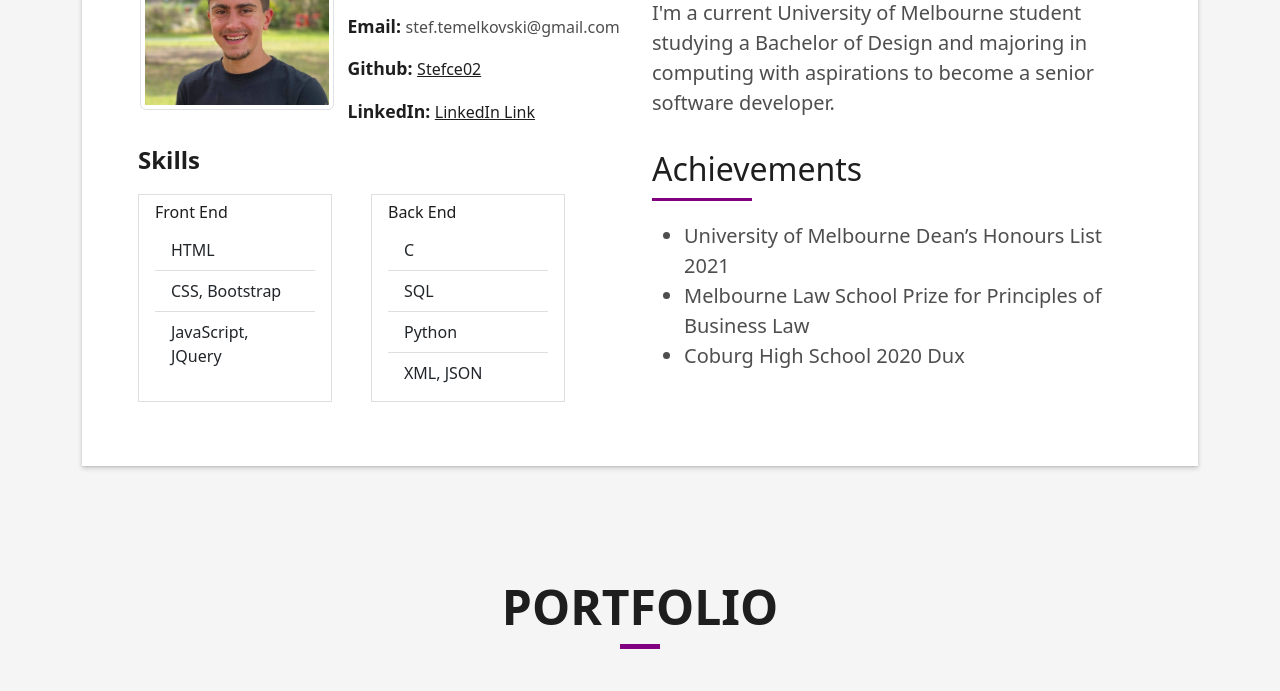
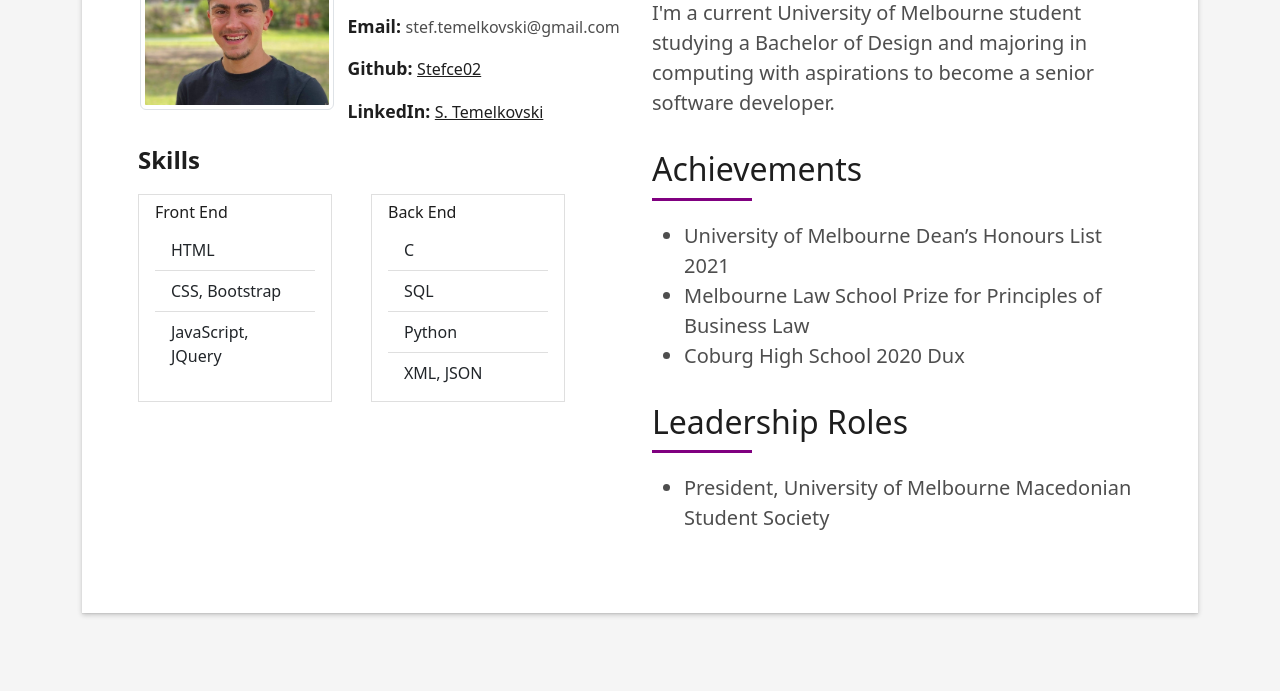
Before and after one commit to Stefce02/STemel_Portfolio, a plain HTML site: page index.html in a window 1280 px wide. Shown: the part 1000-1691 px from the top of the page. Drawn offline with Linux system fonts and the light colour scheme.

Commit message:
Changed links + added leadership roles

```diff
--- a/index.html
+++ b/index.html
@@ -79,7 +79,7 @@
                         <p><span class="title-s">Profile: </span> <span>University Student</span></p>
                         <p><span class="title-s">Email: </span> <span>stef.temelkovski@gmail.com</span></p>
                         <p><span class="title-s">Github: </span> <span> <a href="https://github.com/Stefce02"> Stefce02 </a></span></p>
-                        <p><span class="title-s">LinkedIn: </span> <span> <a href="https://www.linkedin.com/in/stefan-temelkovski-7441b61b5/"> LinkedIn Link </a></span></p>
+                        <p><span class="title-s">LinkedIn: </span> <span> <a href="https://www.linkedin.com/in/stefan-temelkovski-7441b61b5/"> S. Temelkovski </a></span></p>
                       </div>
                     </div>
                   </div>
@@ -133,6 +133,15 @@
                       <li> University of Melbourne Dean’s Honours List 2021 </li>
                       <li> Melbourne Law School Prize for Principles of Business Law  </li>
                       <li> Coburg High School 2020 Dux </li>
+                    </ul>
+
+                    <div class="title-box-2">
+                      <h5 class="title-left">
+                        Leadership Roles
+                      </h5>
+                    </div>
+                    <ul class="lead">
+                      <li> President, University of Melbourne Macedonian Student Society </li>
                     </ul>
 
                   </div>
```
